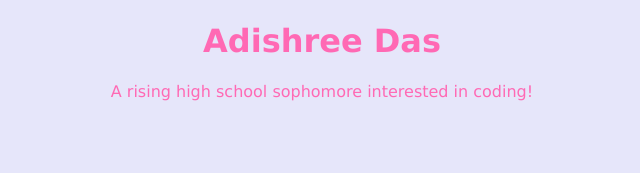
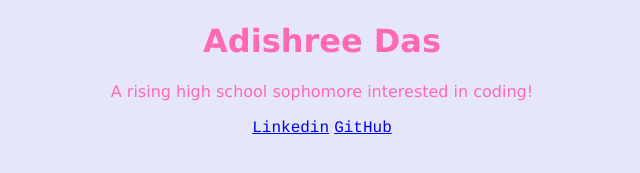
Before and after one commit to dasadishree/boba-website, a plain HTML site: page index.html in a window 1280 px wide. Shown: the part 161-334 px from the top of the page, without its empty margins (318-958 px from the left). Drawn offline with Linux system fonts and the light colour scheme.

Commit message:
Added linkedin and github links

```diff
--- a/index.html
+++ b/index.html
@@ -7,6 +7,10 @@
     <img src="https://upload.wikimedia.org/wikipedia/en/thumb/0/05/Hello_kitty_character_portrait.png/220px-Hello_kitty_character_portrait.png">
     <h1>Adishree Das</h1>
     <p>A rising high school sophomore interested in coding!</p>
+    <a href="https://www.linkedin.com/in/dasadishree/">Linkedin</a>
+    <a href="https://github.com/dasadishree">GitHub</a>
+
+
 
   </body>
 </html>
--- a/style.css
+++ b/style.css
@@ -11,3 +11,6 @@ body {
   background: lavender;
   color: hotpink;
 }
+a {
+  font-family: 'courier';
+}
```
